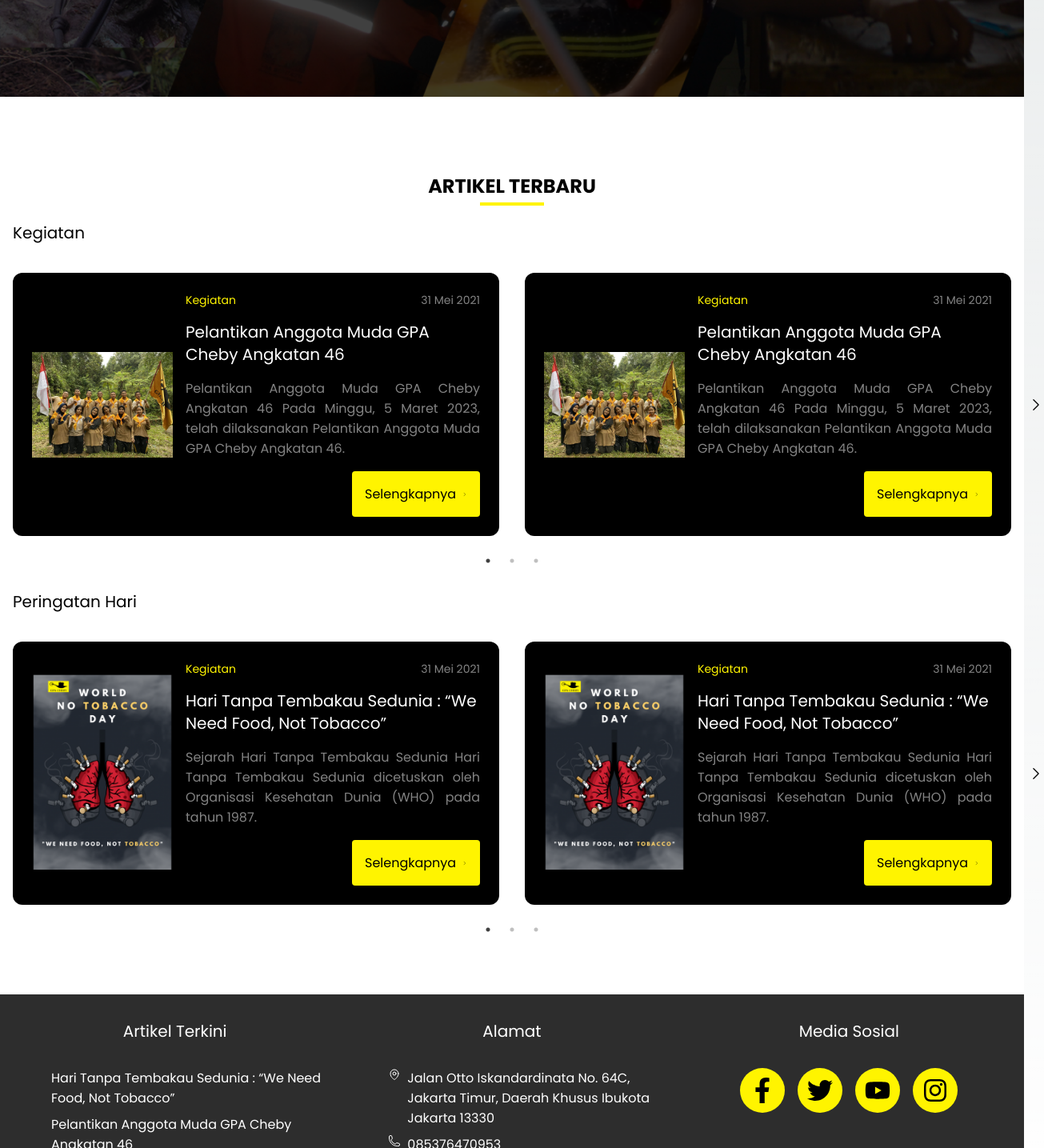
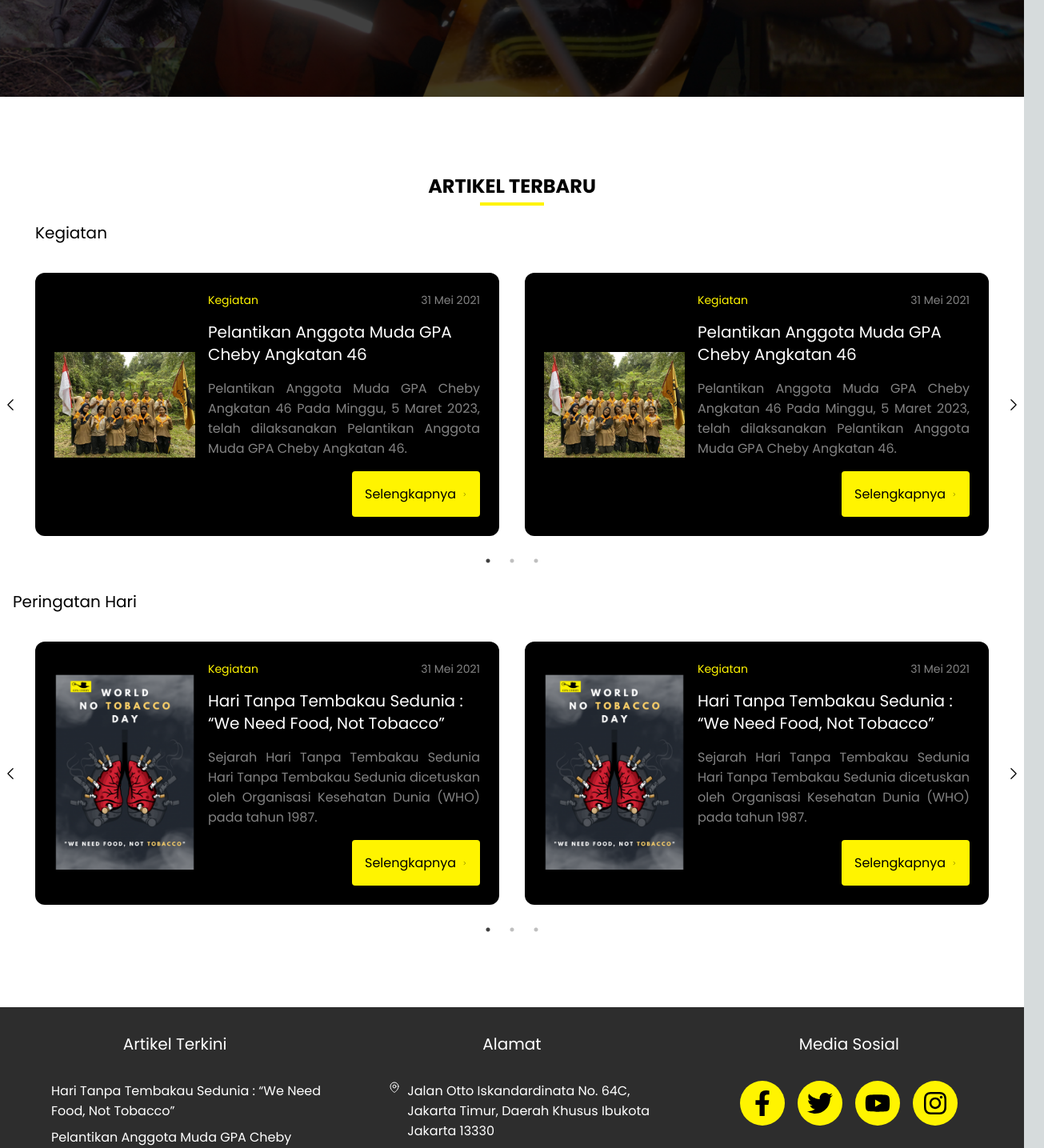
Before and after one commit to muhammadhanief/gpacheby_imk, a Next.js app: page / in a window 1280 px wide. Shown: the part 1820-3255 px from the top of the page at 80% size, 1305 px wide, since content can reach past the window. Built offline with nearby package versions, Linux system fonts and the light colour scheme.

Commit message:
artikel kegiatan fix with no scroll left

```diff
--- a/components/landing-page/artikel-kegiatan.tsx
+++ b/components/landing-page/artikel-kegiatan.tsx
@@ -42,33 +42,33 @@ function SampleNextArrow(props: any) {
 
 const Artikel = () => {
   return (
-    <div>
     <div className="bg-white w-full py-20 text-black">
       <div className="container mx-auto">
         <h1 className="text-2xl text-center uppercase">Artikel Terbaru</h1>
         <div className="h-1 bg-cheby w-20 mx-auto -mt-3" />
-          <div className="pb-4">
+        <div className="pb-4 px-7">
           <p className="pl-4 text-xl text-left ">Kegiatan</p>
-            <SliderWrapper>
+          {/* <SliderWrapper> */}
           <Slider {...settings}>
             <ArticleCard {...ARTICLESKegitan[0]} />
             <ArticleCard {...ARTICLESKegitan[0]} />
             <ArticleCard {...ARTICLESKegitan[0]} />
             <ArticleCard {...ARTICLESKegitan[0]} />
           </Slider>
-            </SliderWrapper>
+          {/* </SliderWrapper> */}
         </div>
-          {/* peringatan hari */}
+
         <div className="py-4">
           <p className="pl-4 text-xl text-left ">Peringatan Hari</p>
-            <SliderWrapper>
+          <div className="pb-4 px-7">
+            {/* <SliderWrapper> */}
             <Slider {...settings}>
               <ArticleCardHariPenting {...ARTICLES[0]} />
               <ArticleCardHariPenting {...ARTICLES[0]} />
               <ArticleCardHariPenting {...ARTICLES[0]} />
               <ArticleCardHariPenting {...ARTICLES[0]} />
             </Slider>
-            </SliderWrapper>
+            {/* </SliderWrapper> */}
           </div>
         </div>
       </div>
@@ -91,7 +91,6 @@ var settings = {
       settings: {
         slidesToShow: 1,
         slidesToScroll: 1,
-        infinite: true,
         dots: true,
       },
     },
@@ -131,7 +130,7 @@ const ArticleCard: FC<ArticleCardProps> = ({
   href,
 }) => {
   return (
-    <div className="bg-black p-6 rounded-xl flex md:flex-row flex-col  gap-4 m-4 items-center">
+    <div className="bg-black p-6 rounded-xl flex md:flex-row flex-col gap-4 m-4 items-center">
       <div className="relative rounded shrink-0 w-44 h-64 ">
         <Image
           src={thumbnail}
```
Lines whose indentation alone changed are shown as unchanged.
